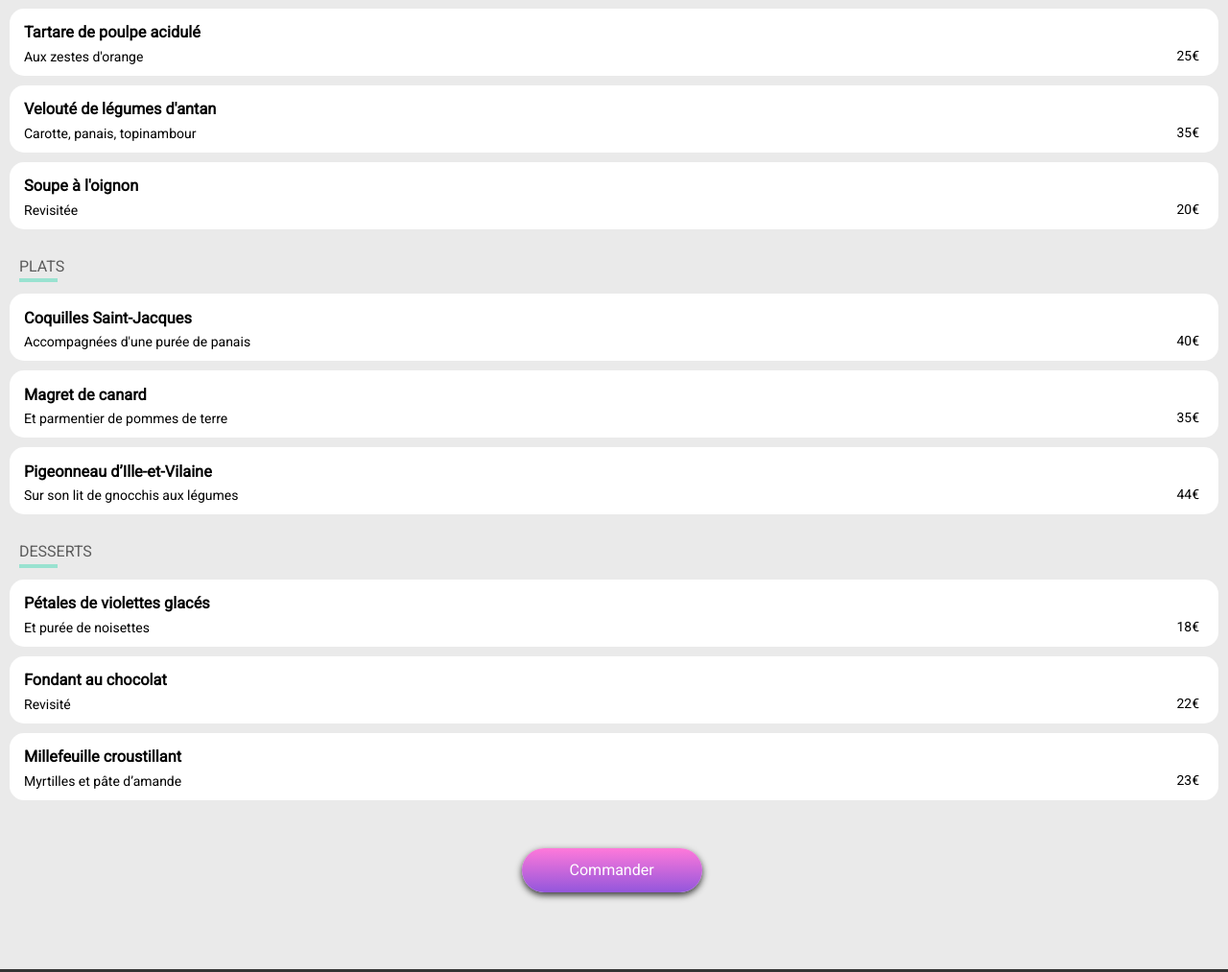
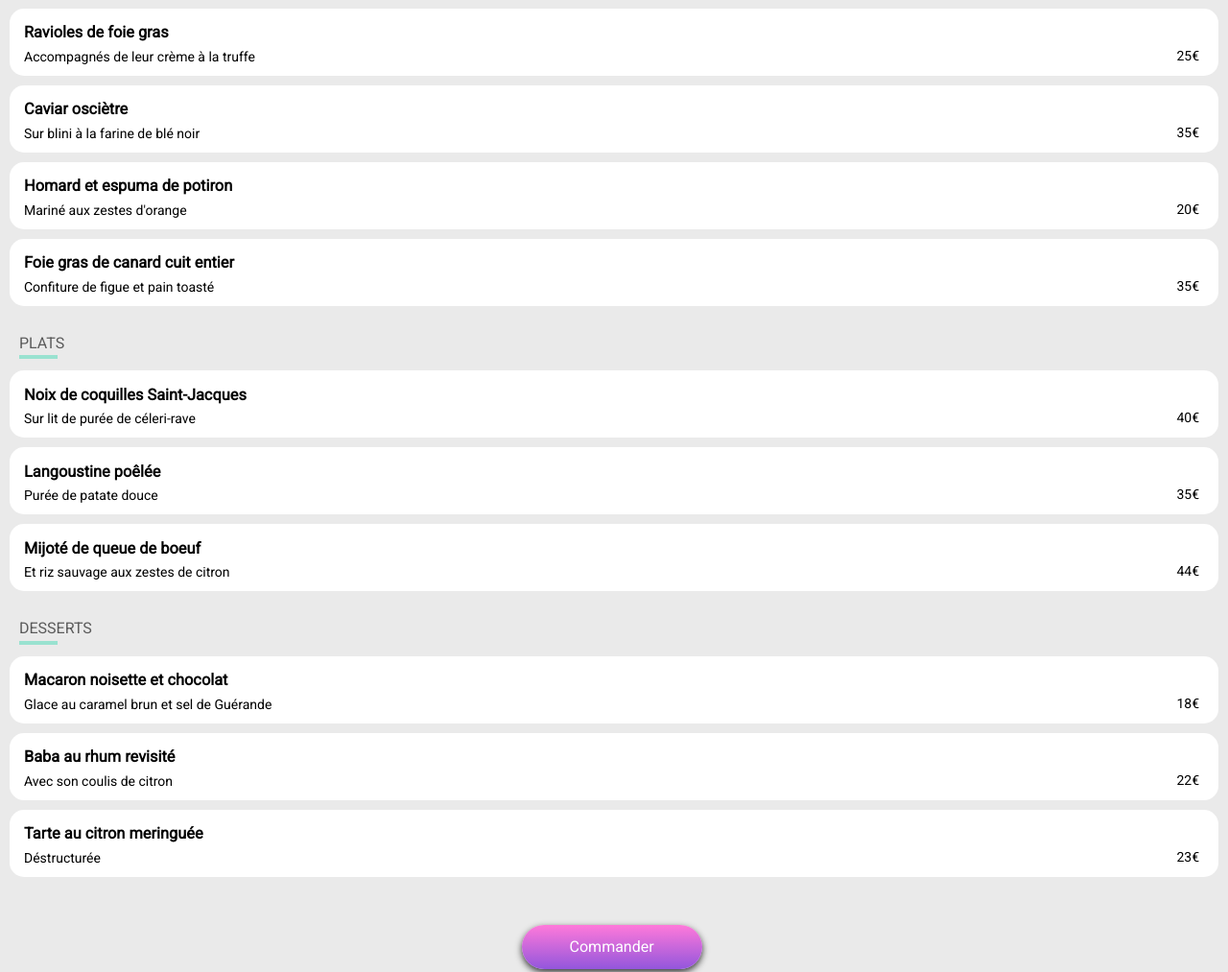
Before and after one commit to Greyste/AlexandreMorel_3_31082021, a plain HTML site: page La_note_enchantee.html in a window 1280 px wide. Shown: the part 440-1453 px from the top of the page at 96% size. Drawn offline with Linux system fonts and the light colour scheme; a web font is replaced by a local one.

Commit message:
all resto menu done

```diff
--- a/La_note_enchantee.html
+++ b/La_note_enchantee.html
@@ -26,7 +26,7 @@
         </header>
         <main>
             <div class="photorestaurants">
-                <img src="images/restaurants/3alf.jpg" alt="à la française">
+                <img src="images/restaurants/2lne.jpg" alt="à la française">
             </div>
             <div class="menu">
                 <dic class="menu__header">
@@ -42,8 +42,8 @@
                     <div class="options">
                         <div class="cardMenu">
                             <div class="cardMenu__text">
-                                <h3>Tartare de poulpe acidulé</h3>
-                                <p>Aux zestes d'orange</p>
+                                <h3>Ravioles de foie gras</h3>
+                                <p>Accompagnés de leur crème à la truffe</p>
                             </div>
                             <div class="cardMenu__price">
                                 <p>25€</p>
@@ -51,8 +51,8 @@
                         </div>
                         <div class="cardMenu">
                             <div class="cardMenu__text">
-                                <h3>Velouté de légumes d'antan</h3>
-                                <p>Carotte, panais, topinambour</p>
+                                <h3>Caviar osciètre</h3>
+                                <p>Sur blini à la farine de blé noir</p>
                             </div>
                             <div class="cardMenu__price">
                                 <p>35€</p>
@@ -60,11 +60,20 @@
                         </div>
                         <div class="cardMenu">
                             <div class="cardMenu__text">
-                                <h3>Soupe à l'oignon</h3>
-                                <p>Revisitée</p>
+                                <h3>Homard et espuma de potiron</h3>
+                                <p>Mariné aux zestes d'orange</p>
                             </div>
                             <div class="cardMenu__price">
                                 <p>20€</p>
+                            </div>
+                        </div>
+                        <div class="cardMenu">
+                            <div class="cardMenu__text">
+                                <h3>Foie gras de canard cuit entier</h3>
+                                <p>Confiture de figue et pain toasté</p>
+                            </div>
+                            <div class="cardMenu__price">
+                                <p>35€</p>
                             </div>
                         </div>
                     </div>
@@ -76,8 +85,8 @@
                     <div class="options">
                         <div class="cardMenu">
                             <div class="cardMenu__text">
-                                <h3>Coquilles Saint-Jacques</h3>
-                                <p>Accompagnées d'une purée de panais</p>
+                                <h3>Noix de coquilles Saint-Jacques</h3>
+                                <p>Sur lit de purée de céleri-rave</p>
                             </div>
                             <div class="cardMenu__price">
                                 <p>40€</p>
@@ -85,8 +94,8 @@
                         </div>
                         <div class="cardMenu">
                             <div class="cardMenu__text">
-                                <h3>Magret de canard</h3>
-                                <p>Et parmentier de pommes de terre</p>
+                                <h3>Langoustine poêlée</h3>
+                                <p>Purée de patate douce</p>
                             </div>
                             <div class="cardMenu__price">
                                 <p>35€</p>
@@ -94,8 +103,8 @@
                         </div>
                         <div class="cardMenu">
                             <div class="cardMenu__text">
-                                <h3>Pigeonneau d’Ille-et-Vilaine</h3>
-                                <p>Sur son lit de gnocchis aux légumes</p>
+                                <h3>Mijoté de queue de boeuf</h3>
+                                <p>Et riz sauvage aux zestes de citron</p>
                             </div>
                             <div class="cardMenu__price">
                                 <p>44€</p>
@@ -110,8 +119,8 @@
                     <div class="options">
                         <div class="cardMenu">
                             <div class="cardMenu__text">
-                                <h3>Pétales de violettes glacés</h3>
-                                <p>Et purée de noisettes</p>
+                                <h3>Macaron noisette et chocolat</h3>
+                                <p>Glace au caramel brun et sel de Guérande</p>
                             </div>
                             <div class="cardMenu__price">
                                 <p>18€</p>
@@ -119,8 +128,8 @@
                         </div>
                         <div class="cardMenu">
                             <div class="cardMenu__text">
-                                <h3>Fondant au chocolat</h3>
-                                <p>Revisité</p>
+                                <h3>Baba au rhum revisité</h3>
+                                <p>Avec son coulis de citron</p>
                             </div>
                             <div class="cardMenu__price">
                                 <p>22€</p>
@@ -128,8 +137,8 @@
                         </div>
                         <div class="cardMenu">
                             <div class="cardMenu__text">
-                                <h3>Millefeuille croustillant</h3>
-                                <p>Myrtilles et pâte d’amande</p>
+                                <h3>Tarte au citron meringuée</h3>
+                                <p>Déstructurée</p>
                             </div>
                             <div class="cardMenu__price">
                                 <p>23€</p>
```
Also changed, not shown: La_palette_du_gout.html (+18 -18 lines), Le_delice_des_sens.html (+18 -18 lines).
